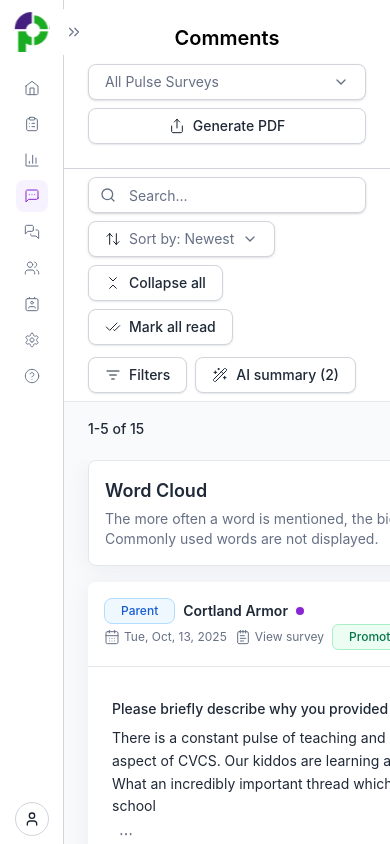
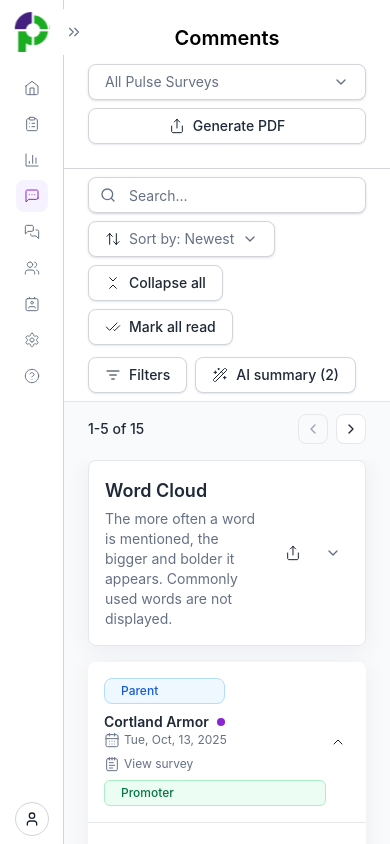
Before and after one commit to Zeeizee/FE-Task, a React (Vite) app: page / in a window 390 px wide. Built offline with nearby package versions, Linux system fonts and the light colour scheme.

Commit message:
responsive design done

```diff
--- a/src/components/Content.jsx
+++ b/src/components/Content.jsx
@@ -5,7 +5,7 @@ import MainContent from './RightContent/MainContent'
 
 const Content = ({ viewAiSummary, setViewAiSummary }) => {
     return (
-        <div  className='w-full  min-w-[650px] overflow-y-auto  flex  gap-4  '>
+        <div  className='w-full   overflow-y-auto  flex  gap-4  '>
 
 
 
@@ -13,7 +13,7 @@ const Content = ({ viewAiSummary, setViewAiSummary }) => {
             <MainContent />
             </div>
 
-            {viewAiSummary && <div className={` ${viewAiSummary ? 'w-[345px]' : 'w-0'} transition-all duration-700 h-full fixed right-0 border-l border-gray-300 z-50`}>
+            {viewAiSummary && <div className={` ${viewAiSummary ? 'w-[calc(100%-100px)] md:w-[345px]' : 'w-0'} transition-all duration-700 h-full fixed right-0 border-l border-gray-300 z-50`}>
             <AiSummaryContent onClose={() => setViewAiSummary(false)} />
             </div>}
 
--- a/src/components/Dashboard.jsx
+++ b/src/components/Dashboard.jsx
@@ -6,7 +6,7 @@ function Dashboard() {
   const [activeItem, setActiveItem] = useState('message');
   const [expanded, setExpanded] = useState(false);
   return (
-    <div className="max-h-[100vh] flex">
+    <div className="max-h-[100vh] flex max-w-screen">
 
       <Sidebar activeItem={activeItem} setActiveItem={setActiveItem} expanded={expanded} setExpanded={setExpanded} />
       <div className='flex-1 max-h-[100vh] overflow-y-auto bg-[#F9FAFB] z-40'>
--- a/src/components/RightContent/CommentCard/CommentActions.jsx
+++ b/src/components/RightContent/CommentCard/CommentActions.jsx
@@ -3,12 +3,12 @@ import ChevronDownIcon from '../../../icons/ChevronDownIcon'
 
 const CommentActions = () => {
   return (
-    <div className="flex items-center justify-between  px-6 py-4 ">
-      <div className="flex items-center gap-2">
+    <div className="flex flex-col gap-2 md:gap-0 md:flex-row items-center justify-between  px-6 py-4 ">
+      <div className="flex flex-wrap items-center justify-center md:justify-start gap-2">
         <button className="px-4 py-2 bg-primary shadow text-white text-sm font-medium rounded-lg hover:bg-[#943AD7] transition-colors flex items-center gap-2">
-        <svg width="15" height="9" viewBox="0 0 15 9" fill="none" xmlns="http://www.w3.org/2000/svg">
-<path d="M3.83333 7.16667L0.5 3.83333L3.83333 0.5M7.16667 7.16667L3.83333 3.83333M3.83333 3.83333L7.16667 0.5M3.83333 3.83333H11.1667C11.8739 3.83333 12.5522 4.11428 13.0523 4.61438C13.5524 5.11448 13.8333 5.79276 13.8333 6.5V7.83333" stroke="white" stroke-linecap="round" stroke-linejoin="round"/>
-</svg>
+          <svg width="15" height="9" viewBox="0 0 15 9" fill="none" xmlns="http://www.w3.org/2000/svg">
+            <path d="M3.83333 7.16667L0.5 3.83333L3.83333 0.5M7.16667 7.16667L3.83333 3.83333M3.83333 3.83333L7.16667 0.5M3.83333 3.83333H11.1667C11.8739 3.83333 12.5522 4.11428 13.0523 4.61438C13.5524 5.11448 13.8333 5.79276 13.8333 6.5V7.83333" stroke="white" stroke-linecap="round" stroke-linejoin="round" />
+          </svg>
 
           Reply all
         </button>
--- a/src/components/RightContent/CommentCard/CommentHeader.jsx
+++ b/src/components/RightContent/CommentCard/CommentHeader.jsx
@@ -6,15 +6,17 @@ const CommentHeader = ({ role, name, date, score, isExpanded, onToggle }) => {
     <div className={`flex items-center ${isExpanded ? 'border-b mb-4' : ''} justify-between  p-4`}>
       <div className="w-full flex flex-col   ">
         <div className=" w-full flex items-center justify-between gap-2 ">
-          <div className="flex items-center gap-2">
+          <div className="flex flex-col md:flex-row md:items-center gap-2">
             <span className="px-4 py-1 bg-[#EFF8FF] border border-[#B2DDFF] text-[#175CD3] text-xs font-medium rounded-lg">
               {role}
             </span>
+            <div className="flex items-center gap-2">
             <span className="text-sm font-semibold text-gray-800">{name}</span>
             <span className="w-2 h-2 bg-primary rounded-full"></span>
+            </div>
           </div>
         </div>
-        <div className="flex items-center gap-2 ">
+        <div className="flex flex-col md:flex-row md:items-center gap-2 ">
           <span className="text-xs text-secondary-text flex items-center gap-1">
             <svg width="16" height="16" viewBox="0 0 16 16" fill="none" xmlns="http://www.w3.org/2000/svg">
               <path d="M5.33333 1.33334V4.00001M10.6667 1.33334V4.00001M2 6.66668H14M5.33333 9.33334H5.34M8 9.33334H8.00667M10.6667 9.33334H10.6733M5.33333 12H5.34M8 12H8.00667M10.6667 12H10.6733M3.33333 2.66668H12.6667C13.403 2.66668 14 3.26363 14 4.00001V13.3333C14 14.0697 13.403 14.6667 12.6667 14.6667H3.33333C2.59695 14.6667 2 14.0697 2 13.3333V4.00001C2 3.26363 2.59695 2.66668 3.33333 2.66668Z" stroke="#667085" stroke-linecap="round" stroke-linejoin="round" />
--- a/src/components/RightContent/CommentCard/CommentItem.jsx
+++ b/src/components/RightContent/CommentCard/CommentItem.jsx
@@ -8,7 +8,7 @@ const CommentItem = ({ comment }) => {
         <span className="w-2 h-2 bg-primary rounded-full mt-1.5 flex-shrink-0"></span>
       </div>
       <p className="text-sm text-gray-800 leading-relaxed">{comment.answer}</p>
-      <div className='flex items-center justify-between'>
+      <div className='flex flex-col md:flex-row gap-2 items-center justify-between'>
         <div>
           <svg width="28" height="28" viewBox="0 0 28 28" fill="none" xmlns="http://www.w3.org/2000/svg">
             <path d="M14 14.6667C14.3682 14.6667 14.6667 14.3682 14.6667 14C14.6667 13.6318 14.3682 13.3333 14 13.3333C13.6318 13.3333 13.3333 13.6318 13.3333 14C13.3333 14.3682 13.6318 14.6667 14 14.6667Z" stroke="#667085" stroke-linecap="round" stroke-linejoin="round" />
```
